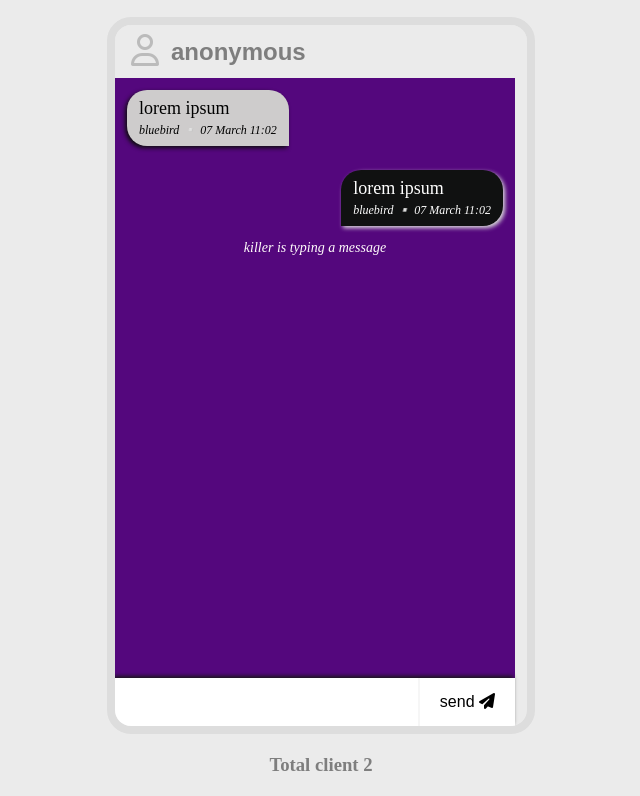
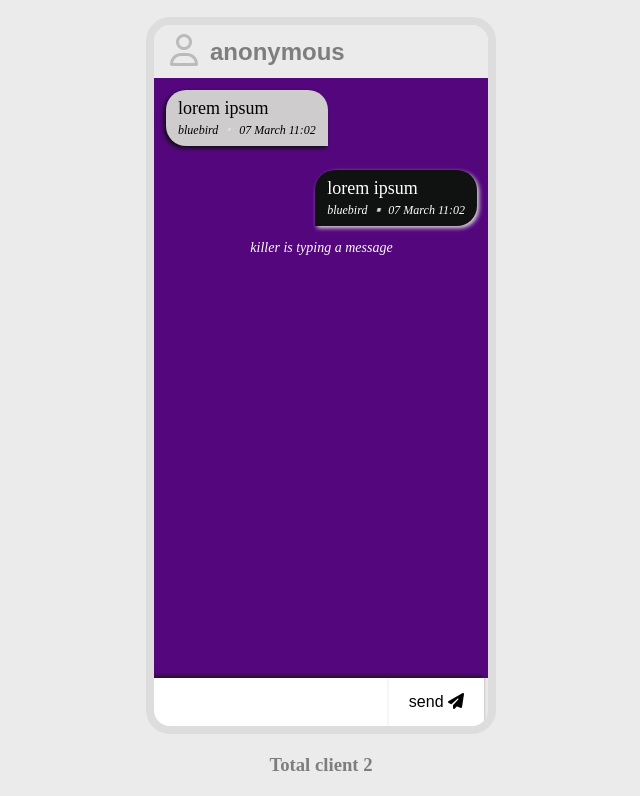
Before and after one commit to JsonSept/socket.io, a website: page public/index.html in a window 1280 px wide. Shown: the part 61-857 px from the top of the page, without its empty margins (319-959 px from the left). Drawn offline with nearby package versions, Linux system fonts and the light colour scheme.

Commit message:
Update style.css

```diff
--- a/public/style.css
+++ b/public/style.css
@@ -25,6 +25,7 @@ body {
     border: 8px solid #dddddd;
     border-radius: 24px;
     overflow: hidden;
+    width: 350px;
 }
 
 .name {
@@ -55,7 +56,7 @@ body {
     display: flex;
     flex-direction: column;
     background-color: #54077d;
-    width: 400px;
+    width: 335px;
     height: 600px;
     overflow-y: scroll;
     overflow-x: hidden;
@@ -104,7 +105,7 @@ margin-top: 4px;
 .message-form {
     display: flex;
     justify-content: space-between;
-    width: 400px;
+    width: 330px;
     /* box-shadow: 0 -3px 0 #0f0f0f; */
     box-shadow: -2px -2px 4px #171717;
 }
```
